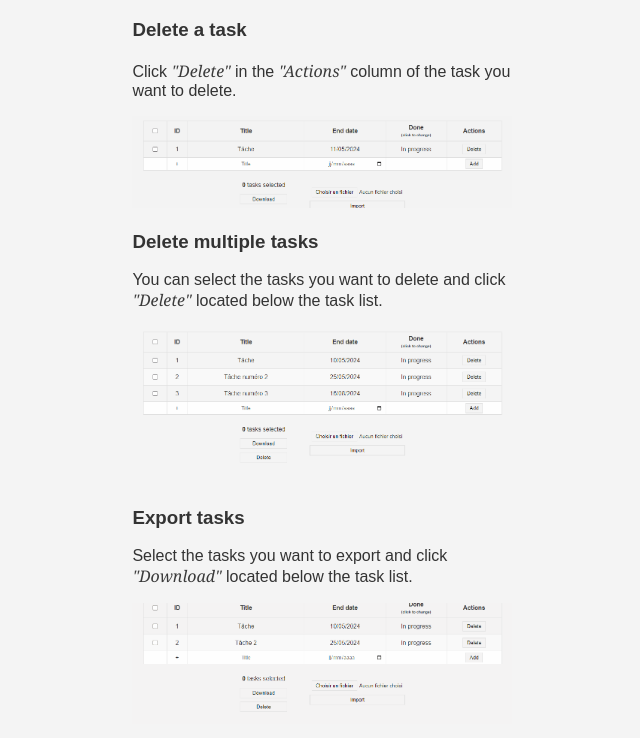
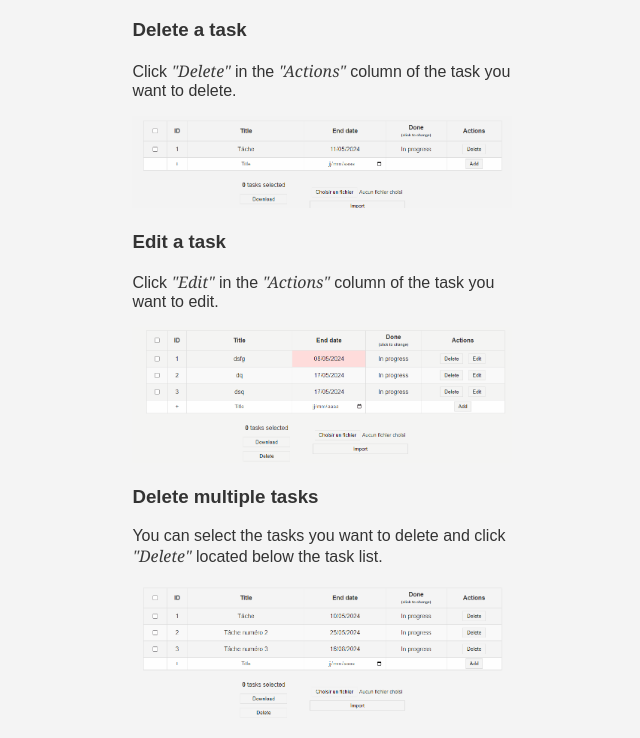
Before and after one commit to 444chak/tasks, a Flask app: template src/toudou/views/web/templates/index.html in a window 1280 px wide. Shown: the part 846-1584 px from the top of the page, without its empty margins (318-958 px from the left). Run offline with Flask 3, Linux system fonts and the light colour scheme; the template is opened without the code that fills it, so the values that code supplies are empty.

Commit message:
add edit guide homepage

```diff
--- a/src/toudou/views/web/templates/index.html
+++ b/src/toudou/views/web/templates/index.html
@@ -52,6 +52,12 @@
         <img src="{{url_for('static', filename='delete.gif')}}" alt="Delete task"
             style="width: 100%; max-width: 500px;">
 
+        <h3>Edit a task</h3>
+        <p>Click <span class="quoted">"Edit"</span> in the <span class="quoted">"Actions"</span> column of the task you
+            want to edit.</p>
+
+        <img src="{{url_for('static', filename='edit.gif')}}" alt="Edit task" style="width: 100%; max-width: 500px;">
+
         <h3>Delete multiple tasks</h3>
         <p>You can select the tasks you want to delete and click <span class="quoted">"Delete"</span> located below the
             task list.</p>
```
Also changed, not shown: src/toudou/views/web/static/edit.gif (added).
